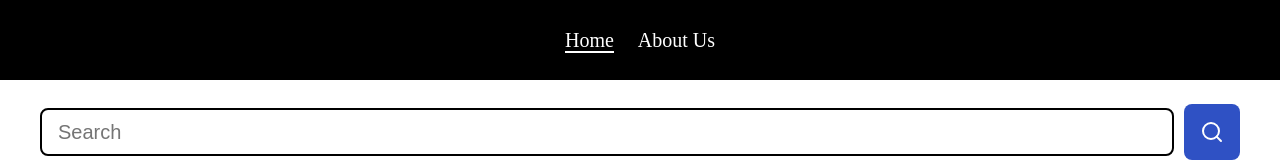
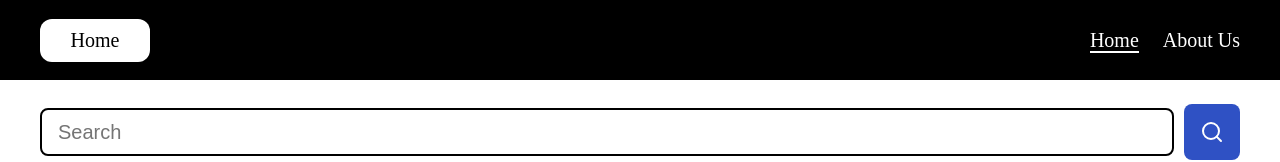
Before and after one commit to Dazmond-ru/React-2023-Q1, a React (Vite) app: page / in a window 1280 px wide. Shown: the top 162 px of the page. Built offline with nearby package versions, Linux system fonts and the light colour scheme.

Commit message:
feat: add header which shows the current page

```diff
--- a/index.html
+++ b/index.html
@@ -2,7 +2,7 @@
 <html lang="en">
   <head>
     <meta charset="UTF-8" />
-    <link rel="icon" type="image/svg+xml" href="/vite.svg" />
+    <link rel="icon" type="image/svg+xml" href="/src/assets/favicon.png" />
     <meta name="viewport" content="width=device-width, initial-scale=1.0" />
     <title>React-Ts-App</title>
   </head>
--- a/src/components/Header/Header.module.scss
+++ b/src/components/Header/Header.module.scss
@@ -6,10 +6,24 @@
   align-items: center;
   background-color: black;
 
+  &__container {
+    display: flex;
+    justify-content: space-between;
+    align-items: center;
+  }
+
+  &__title {
+    width: 110px;
+    padding: 10px;
+    border-radius: 12px;
+    background: white;
+    text-align: center;
+  }
+
   &__nav {
     & ul {
       display: flex;
-      justify-content: center;
+      justify-content: flex-end;
       gap: 1.5rem;
     }
 
--- a/src/components/Header/Header.tsx
+++ b/src/components/Header/Header.tsx
@@ -1,12 +1,29 @@
+import { HeaderProps } from 'interfaces/interfaces'
 import React, { Component } from 'react'
-import { NavLink } from 'react-router-dom'
+import { NavLink, useLocation } from 'react-router-dom'
 import styles from './Header.module.scss'
 
-class Header extends Component {
+function withLocation<T>(Component: React.ComponentType<T>) {
+  function ComponentWithLocation(props: T) {
+    const location = useLocation()
+    return <Component location={location} {...props} />
+  }
+  return ComponentWithLocation
+}
+
+class Header extends Component<HeaderProps> {
+  getPageTitle() {
+    const { location } = this.props
+    if (location.pathname === '/') return 'Home'
+    else if (location.pathname === '/about-us' || location.pathname === '/about-us/') return 'About Us'
+    return 'Not Found'
+  }
+
   render() {
     return (
       <header className={styles.header}>
-        <div className="container">
+        <div className={['container', styles.header__container].join(' ')}>
+          <h3 className={styles.header__title}>{this.getPageTitle()}</h3>
           <nav className={styles.header__nav}>
             <ul>
               <li>
@@ -15,7 +32,7 @@ class Header extends Component {
                 </NavLink>
               </li>
               <li>
-                <NavLink to="/about-us/" className={({ isActive }) => (isActive ? 'active' : undefined)}>
+                <NavLink to="/about-us" className={({ isActive }) => (isActive ? 'active' : undefined)}>
                   About Us
                 </NavLink>
               </li>
@@ -27,4 +44,4 @@ class Header extends Component {
   }
 }
 
-export default Header
+export default withLocation(Header)
--- a/src/components/Layout.tsx
+++ b/src/components/Layout.tsx
@@ -6,7 +6,7 @@ class Layout extends Component {
   render() {
     return (
       <>
-        <Header />
+        <Header location={location} />
         <Outlet />
       </>
     )
--- a/src/interfaces/interfaces.ts
+++ b/src/interfaces/interfaces.ts
@@ -10,3 +10,7 @@ export interface CardState {
 }
 
 export type CardsState = CardState[]
+
+export type HeaderProps = {
+  location: Location
+}
--- a/src/main.scss
+++ b/src/main.scss
@@ -62,6 +62,7 @@ body {
 
 .container {
   max-width: 1240px;
+  width: 100%;
   padding: 0 20px;
   margin: 0 auto;
 }
--- a/src/pages/AboutUs/AboutUs.tsx
+++ b/src/pages/AboutUs/AboutUs.tsx
@@ -1,5 +1,4 @@
 import React, { Component } from 'react'
-import styles from './AboutUs.module.scss'
 
 class AboutUs extends Component {
   render() {
--- a/src/pages/NotFound/NotFound.tsx
+++ b/src/pages/NotFound/NotFound.tsx
@@ -1,5 +1,4 @@
 import React, { Component } from 'react'
-import styles from './NotFound.module.scss'
 
 class NotFound extends Component {
   render() {
```
Also changed, not shown: src/assets/favicon.png (added).
